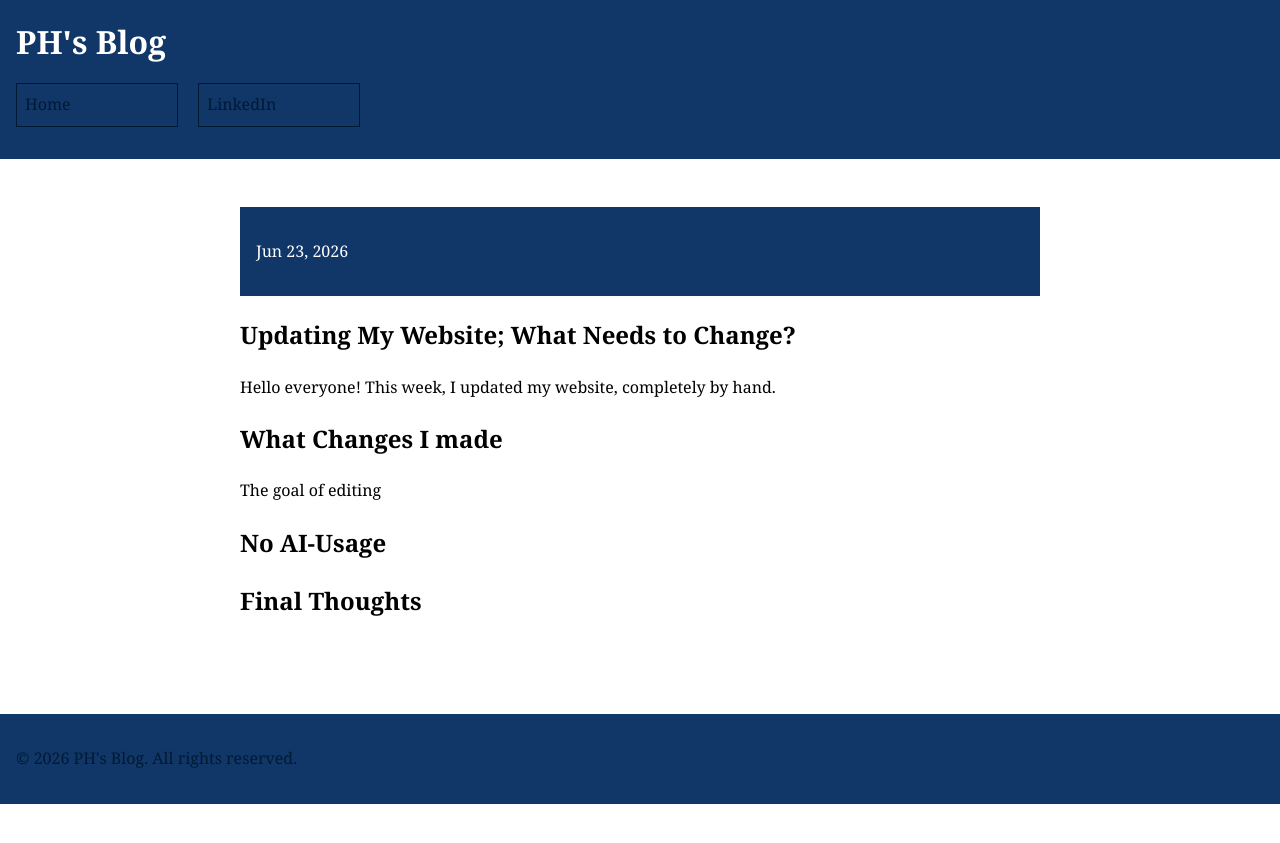
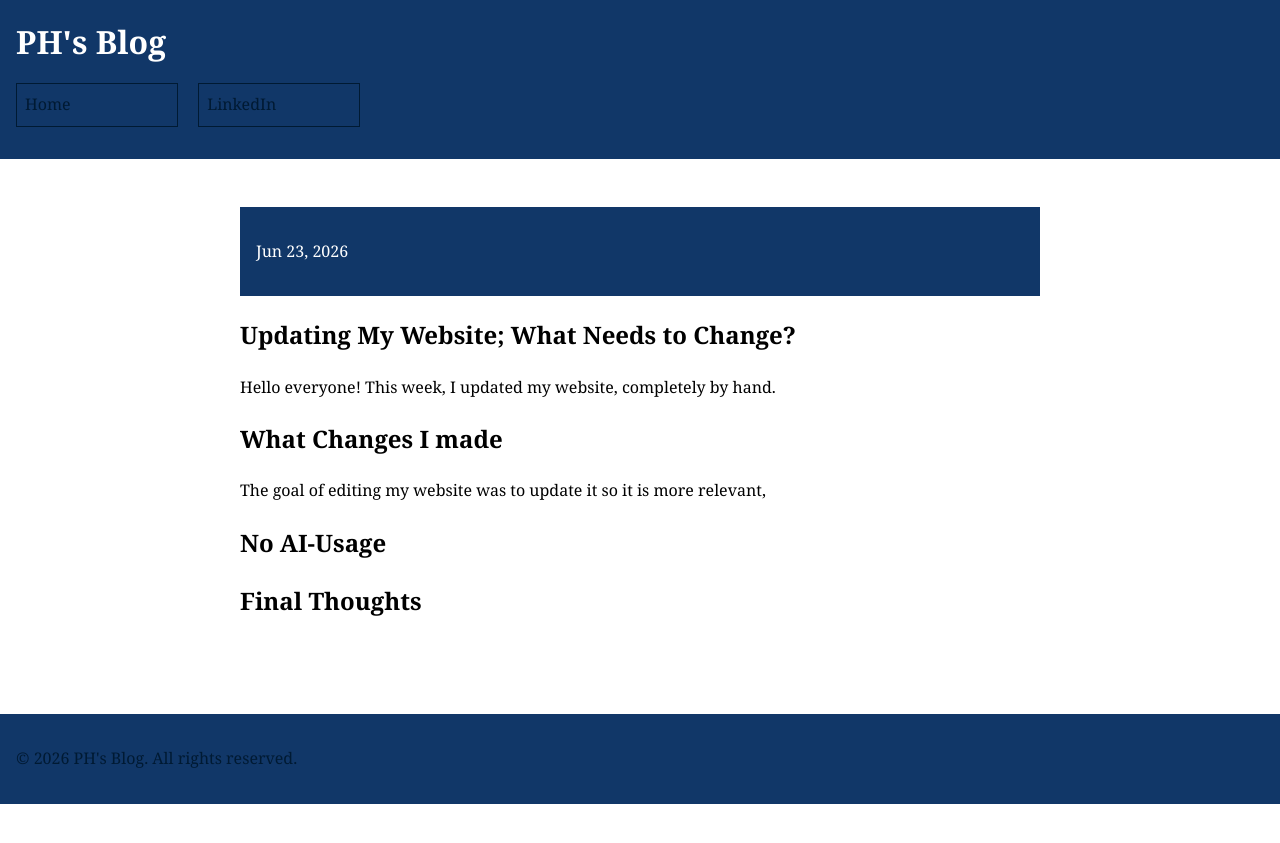
Before and after one commit to CaptainSapphire/PH-s-Blog, a Jekyll site: the page built from _posts/2026-06-23-Updating-my-website.md, in a window 1280 px wide. Shown: the top 843 px of the page. Built offline with Jekyll 4.4.1, drawn with Linux system fonts in a browser that asks for light colours; our own code applies the rules of GitHub Pages for plain Markdown files.

Commit message:
Update 2026-06-23-Updating-my-website.md

```diff
--- a/_posts/2026-06-23-Updating-my-website.md
+++ b/_posts/2026-06-23-Updating-my-website.md
@@ -2,7 +2,7 @@
 Hello everyone! This week, I updated my website, completely by hand.
 
 ## What Changes I made
-The goal of editing
+The goal of editing my website was to update it so it is more relevant,
 
 ## No AI-Usage
 
```
